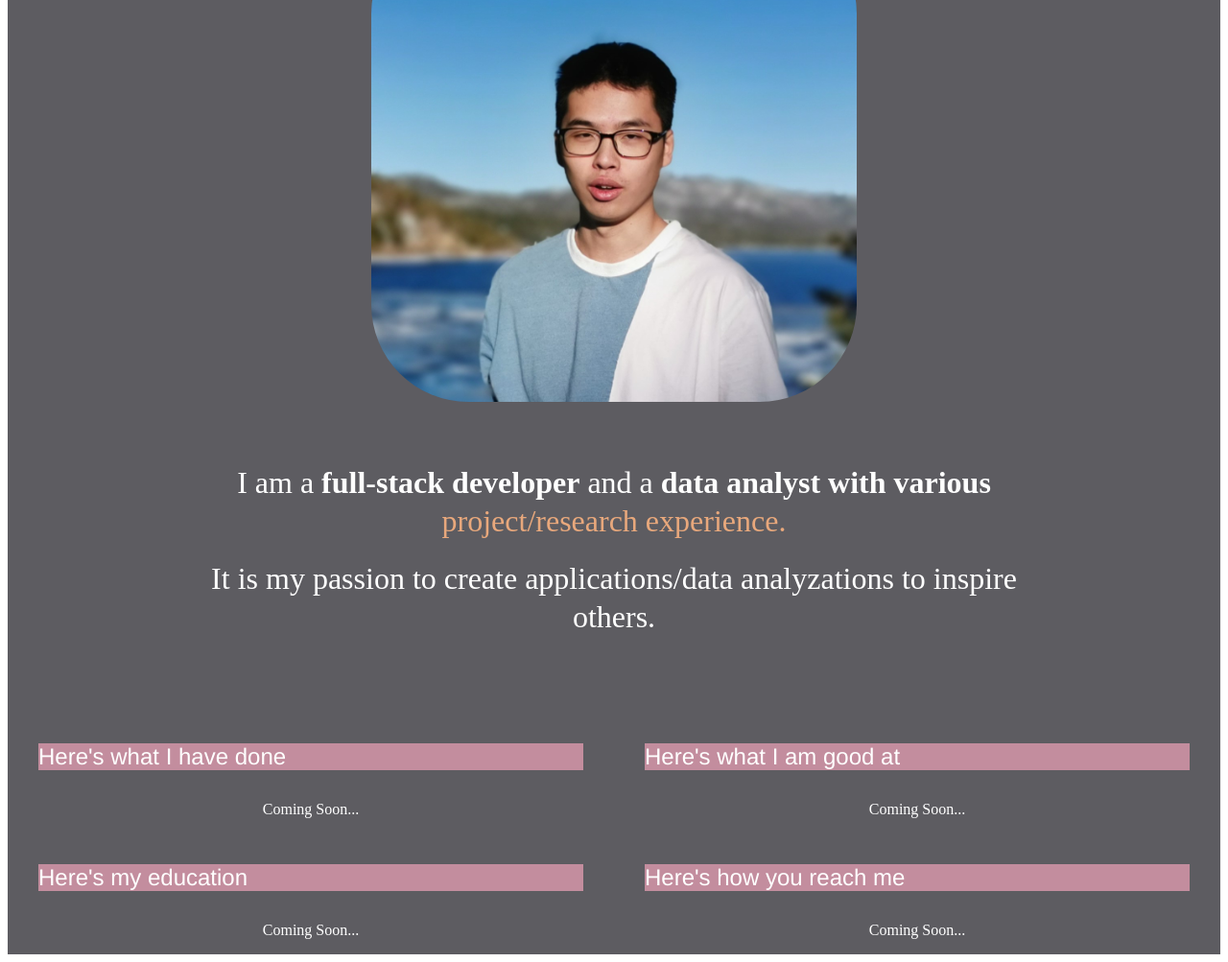
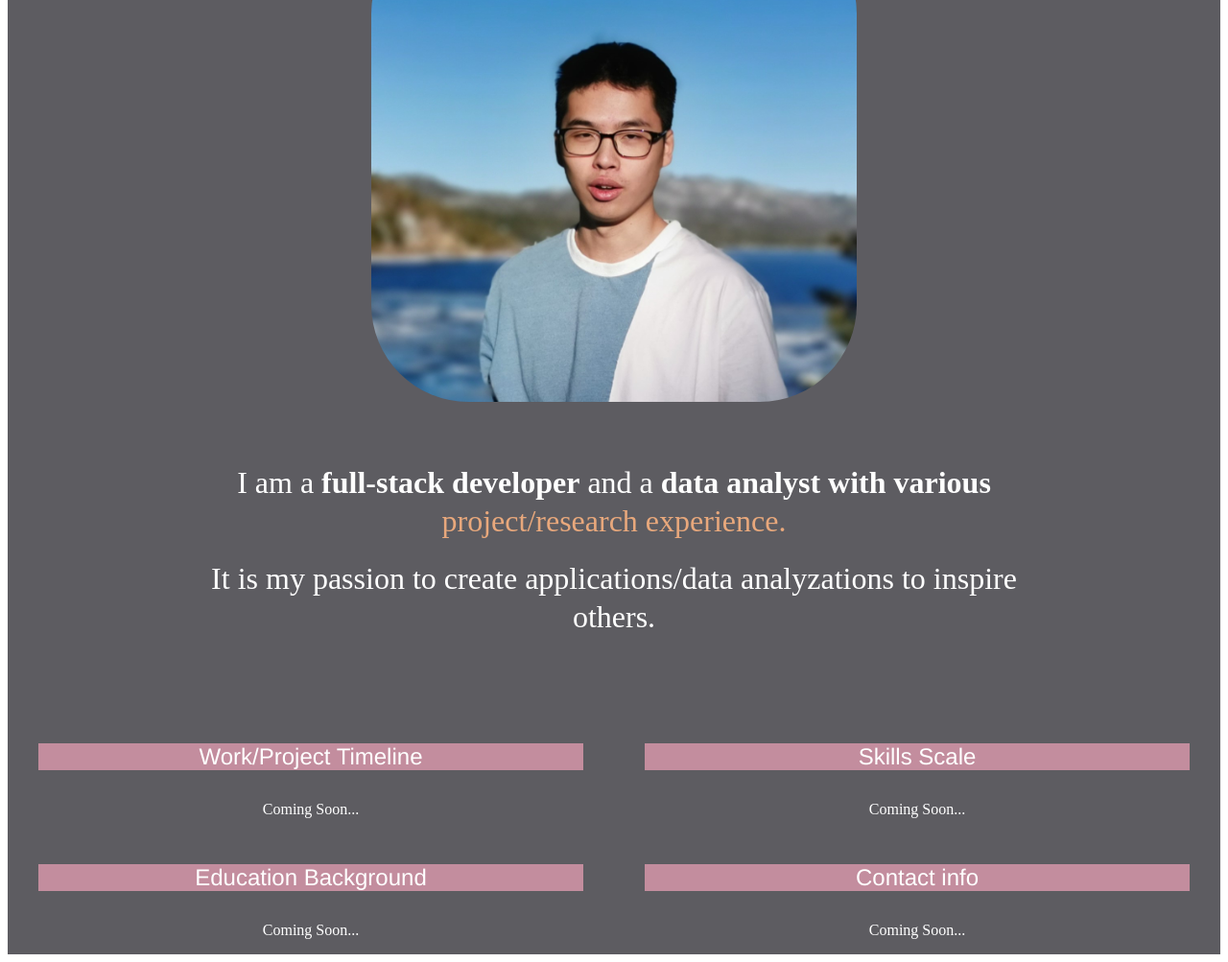
Before and after one commit to ZhanchongDeng/ZhanchongDeng.github.io, a Gatsby site: page / in a window 1280 px wide. Shown: the part 1067-2070 px from the top of the page at 96% size. Built offline with nearby package versions, Linux system fonts and the light colour scheme; Gatsby itself is replaced by a stand-in of ours.

Commit message:
different style accordign to screen size

```diff
--- a/src/css/index.css
+++ b/src/css/index.css
@@ -8,7 +8,6 @@ h1, h2, h3, h4, p, ul {
 }
 .selfie {
     background-image: url(../images/touxiang3.jpg);
-    background-attachment: fixed;
     width: 100vw;
     height: 100vh;
     background-size: cover;
@@ -74,6 +73,7 @@ h1, h2, h3, h4, p, ul {
     font-family: "brandon-grotesque","HelveticaNeue-Light","Helvetica Neue Light","Helvetica Neue",Helvetica,Arial,"Lucida Grande","sans-serif";
     font-weight: lighter;
     background: #c38d9e;
+    text-align: center;
 }
 .preview_card p {
     text-align: center;
--- a/src/pages/index.js
+++ b/src/pages/index.js
@@ -19,7 +19,7 @@ const IndexPage = () => (
 
   <div className="root">
     <Grid container item >
-      <div className="selfie">
+      <div className="selfie" style={{"background-attachment": window.screen.width > 2000 ? "fixed":"scroll"}}>
           <div className="black-overlay">
             <div className="welcome-message">
               <p>Hey, I'm</p>
@@ -71,7 +71,7 @@ const IndexPage = () => (
         md={6}
         className="preview_card"
       >
-        <h2>Here's what I have done</h2>
+        <h2>Work/Project Timeline</h2>
         <p>Coming Soon...</p>
       </Grid>
 
@@ -80,7 +80,7 @@ const IndexPage = () => (
         md={6}
         className="preview_card"
       >
-        <h2>Here's what I am good at</h2>
+        <h2>Skills Scale</h2>
         <p>Coming Soon...</p>
       </Grid>
 
@@ -89,7 +89,7 @@ const IndexPage = () => (
         md={6}
         className="preview_card"
       >
-        <h2>Here's my education</h2>
+        <h2>Education Background</h2>
         <p>Coming Soon...</p>
       </Grid>
 
@@ -98,7 +98,7 @@ const IndexPage = () => (
         md={6}
         className="preview_card"
       >
-        <h2>Here's how you reach me</h2>
+        <h2>Contact info</h2>
         <p>Coming Soon...</p>
       </Grid>
 
```
